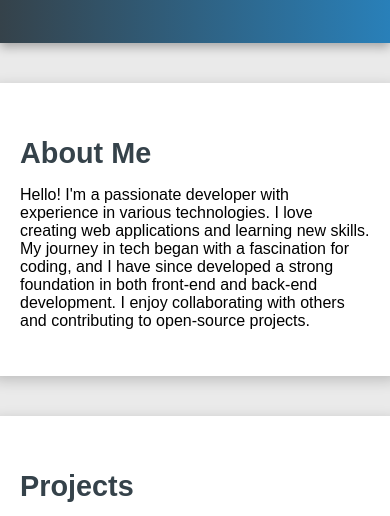
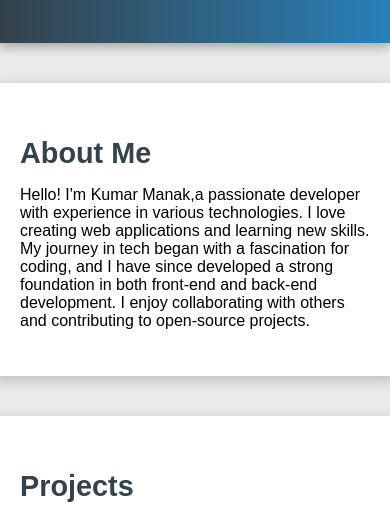
Before and after one commit to manak-sharma20/my-portfolio, a plain HTML site: page index.html in a window 390 px wide. Shown: the part 298-814 px from the top of the page. Drawn offline with Linux system fonts and the light colour scheme.

```diff
--- a/index.html
+++ b/index.html
@@ -23,7 +23,7 @@
     <main>
         <section id="about">
             <h2>About Me</h2>
-            <p>Hello! I'm a passionate developer with experience in various technologies. I love creating web applications and learning new skills. My journey in tech began with a fascination for coding, and I have since developed a strong foundation in both front-end and back-end development. I enjoy collaborating with others and contributing to open-source projects.</p>
+            <p>Hello! I'm Kumar Manak,a passionate developer with experience in various technologies. I love creating web applications and learning new skills. My journey in tech began with a fascination for coding, and I have since developed a strong foundation in both front-end and back-end development. I enjoy collaborating with others and contributing to open-source projects.</p>
         </section>
         <section id="projects">
             <h2>Projects</h2>
```
